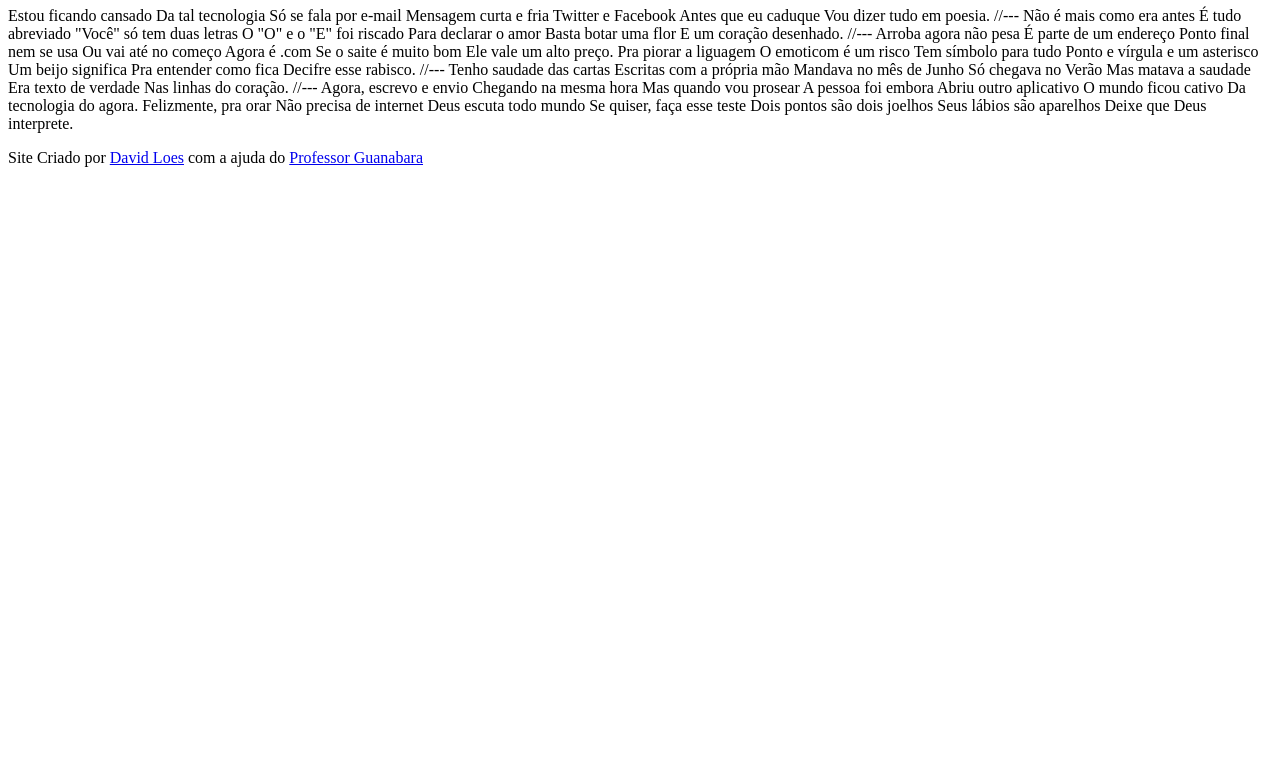
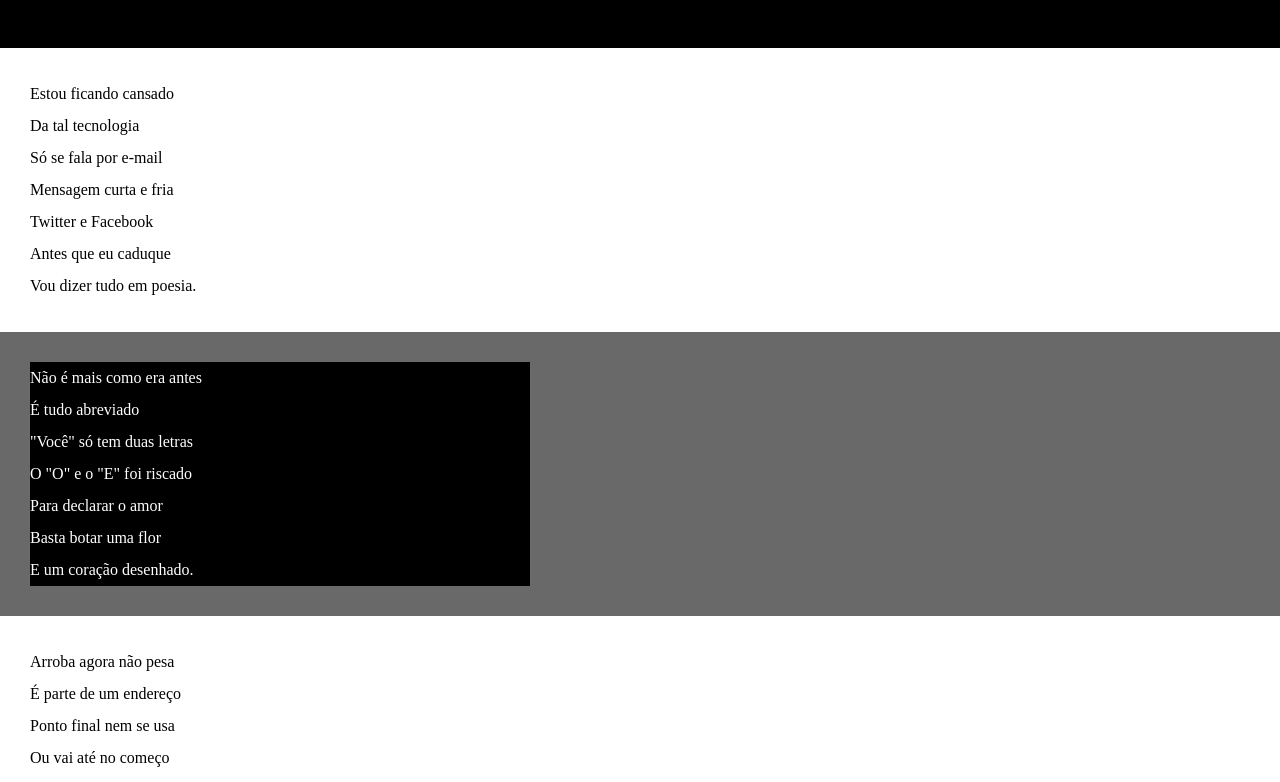
Before and after one commit to TheBrue1/Curso-de-html, a plain HTML site: page Exercícios/ex023 Desafio cordel/index.html in a window 1280 px wide. Shown: the part 107-889 px from the top of the page. Before the commit the page ends 800 px from the top, so only its background shows below. Drawn offline with Linux system fonts and the light colour scheme.

Commit message:
atualizzaçãodo desafio

```diff
--- a/Exercícios/ex023 Desafio cordel/index.html
+++ b/Exercícios/ex023 Desafio cordel/index.html
@@ -4,6 +4,7 @@
     <meta charset="UTF-8">
     <meta name="viewport" content="width=device-width, initial-scale=1.0">
     <title>Cordel Moderno</title>
+    <link rel="stylesheet" href="style.css">
 </head>
 <body>
     <header>
@@ -12,69 +13,95 @@
 
     </header>
 
-    Estou ficando cansado
-    Da tal tecnologia
-    Só se fala por e-mail
-    Mensagem curta e fria
-    Twitter e Facebook
-    Antes que eu caduque
+    <section class="normal" >
+        <p>
+            Estou ficando cansado <br>
+            Da tal tecnologia <br>
+            Só se fala por e-mail <br>
+            Mensagem curta e fria  <br>
+            Twitter e Facebook   <br>
+            Antes que eu caduque   <br>
             Vou dizer tudo em poesia.
+        </p>
+    </section>
 
-    //---
 
-    Não é mais como era antes
-    É tudo abreviado
-    "Você" só tem duas letras
-    O "O" e o "E" foi riscado
-    Para declarar o amor
-    Basta botar uma flor
+    <section class="imagem">
+        <p>
+            Não é mais como era antes <br>
+            É tudo abreviado  <br>
+            "Você" só tem duas letras  <br>
+            O "O" e o "E" foi riscado <br>
+            Para declarar o amor  <br>
+            Basta botar uma flor  <br>
             E um coração desenhado.
+                </section>
+        </p>
 
-    //---
 
-    Arroba agora não pesa
-    É parte de um endereço
-    Ponto final nem se usa
-    Ou vai até no começo
-    Agora é .com
-    Se o saite é muito bom
+
+    <section class="normal" >
+
+            <p>
+                Arroba agora não pesa  <br>
+                É parte de um endereço   <br>
+                Ponto final nem se usa  <br>
+                Ou vai até no começo   <br>
+                Agora é .com  <br>
+                Se o saite é muito bom  <br>
                 Ele vale um alto preço.
+            </p>
 
-    Pra piorar a liguagem
-    O emoticom é um risco
-    Tem símbolo para tudo
-    Ponto e vírgula e um asterisco
-    Um beijo significa
-    Pra entender como fica
+            <p>
+                Pra piorar a liguagem  <br>
+                O emoticom é um risco  <br>
+                Tem símbolo para tudo  <br>
+                Ponto e vírgula e um asterisco <br>
+                Um beijo significa  <br>
+                Pra entender como fica  <br>
                 Decifre esse rabisco.
+            </p>
 
-    //---
+    </section>
 
-    Tenho saudade das cartas
-    Escritas com a própria mão
-    Mandava no mês de Junho
-    Só chegava no Verão
-    Mas matava a saudade
-    Era texto de verdade
-    Nas linhas do coração.
 
-    //---
 
-    Agora, escrevo e envio
-    Chegando na mesma hora
-    Mas quando vou prosear
-    A pessoa foi embora
-    Abriu outro aplicativo
-    O mundo ficou cativo
+    <section class="imagem">
+        <p>
+            Tenho saudade das cartas  <br>
+            Escritas com a própria mão  <br>
+            Mandava no mês de Junho   <br>
+            Só chegava no Verão   <br>
+            Mas matava a saudade   <br>
+            Era texto de verdade   <br>
+            Nas linhas do coração.  <br>
+        </p>
+    </section>
+
+
+    <section class="normal">
+
+            <p>
+                Agora, escrevo e envio   <br>
+                Chegando na mesma hora   <br>
+                Mas quando vou prosear  <br>
+                A pessoa foi embora <br>
+                Abriu outro aplicativo <br>
+                O mundo ficou cativo   <br>
                 Da tecnologia do agora.
+            </p>
 
-    Felizmente, pra orar
-    Não precisa de internet
-    Deus escuta todo mundo
-    Se quiser, faça esse teste
-    Dois pontos são dois joelhos
-    Seus lábios são aparelhos
+            <p>
+                Felizmente, pra orar    <br>
+                Não precisa de internet  <br>
+                Deus escuta todo mundo   <br>
+                Se quiser, faça esse teste  <br>
+                Dois pontos são dois joelhos  <br>
+                Seus lábios são aparelhos   <br>
                 Deixe que Deus interprete.
+            </p>
+
+    </section>
 </body>
 <footer>
     <p> Site Criado por <a href="https://www.instagram.com/dev.davidlopes/" target="_blank" >David Loes</a> com a ajuda do <a href="https://gustavoguanabara.github.io/" target="_blank" >Professor Guanabara</a> </p>
--- /dev/null
+++ b/Exercícios/ex023 Desafio cordel/style.css
@@ -0,0 +1,70 @@
+@charset "utf-8";
+
+*{
+    margin: 0px;
+    padding: 0px;
+}
+html, body{
+    min-height: 100%;
+    background-color: darkgray;
+
+}
+
+header{
+
+    background-color: black;
+    color:white;
+    text-align: center;
+}
+header > h1{
+    padding-top: 50px;
+    font-variant: small-caps;
+}
+header > p{
+    padding-bottom: 50px;
+}
+
+a{
+    color: white;
+    text-decoration: none;
+    font-weight: bolder;
+}
+a:hover{
+    text-decoration: underline;
+}
+section{
+    padding-top: 10vh;
+    padding-bottom: 10vh;
+    line-height: 2em;
+    padding:30px;
+}
+
+
+section.normal{
+    background-color: white;
+    color: black
+}
+section.imagem > p{
+    width:500px;
+    background-color: black;
+}
+section.imagem{
+    background-color: rgba(0, 0, 0, 0.379);
+    color: white;
+}
+
+
+
+
+
+
+
+
+
+
+footer{
+     background-color: black;
+     color: white;
+     text-align: center;
+     padding: 10px;
+}
```
Lines whose indentation alone changed are shown as unchanged.
